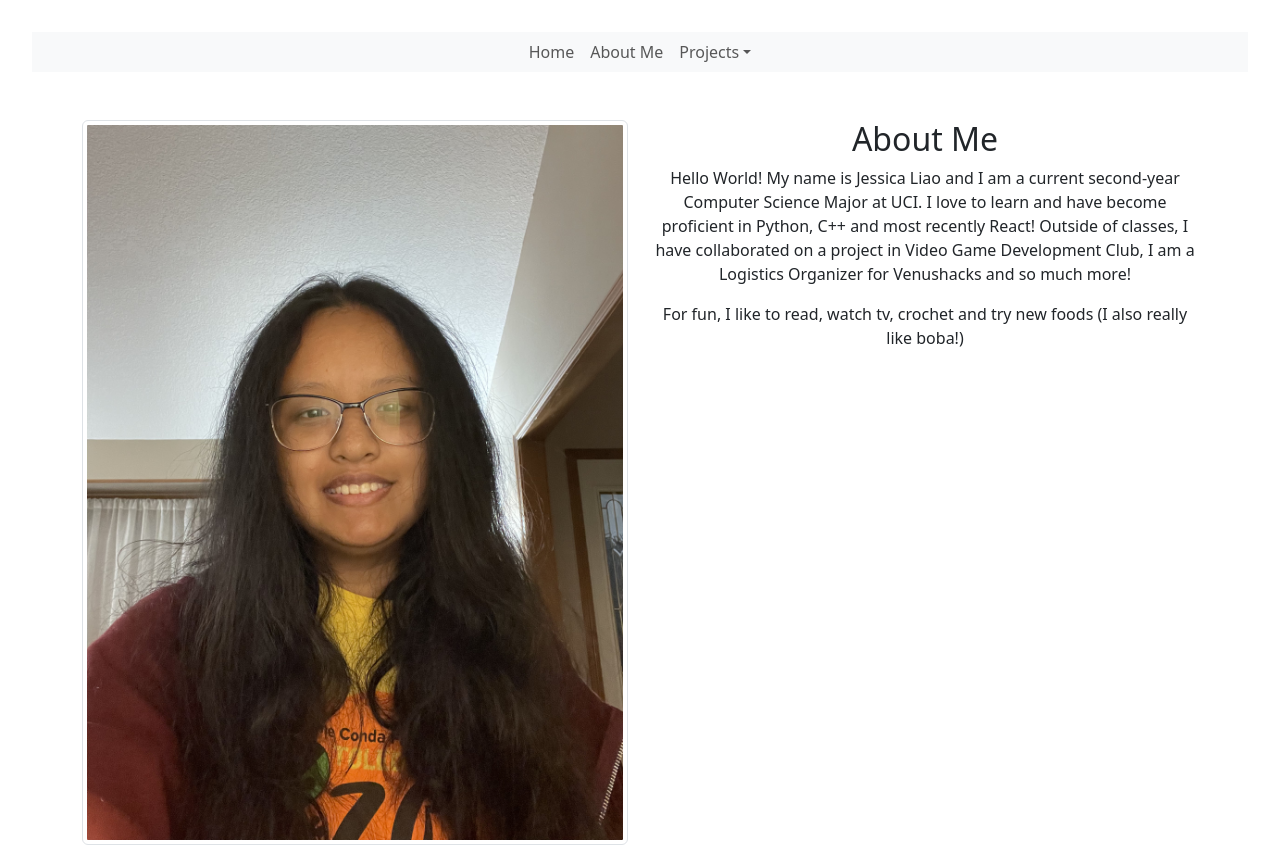
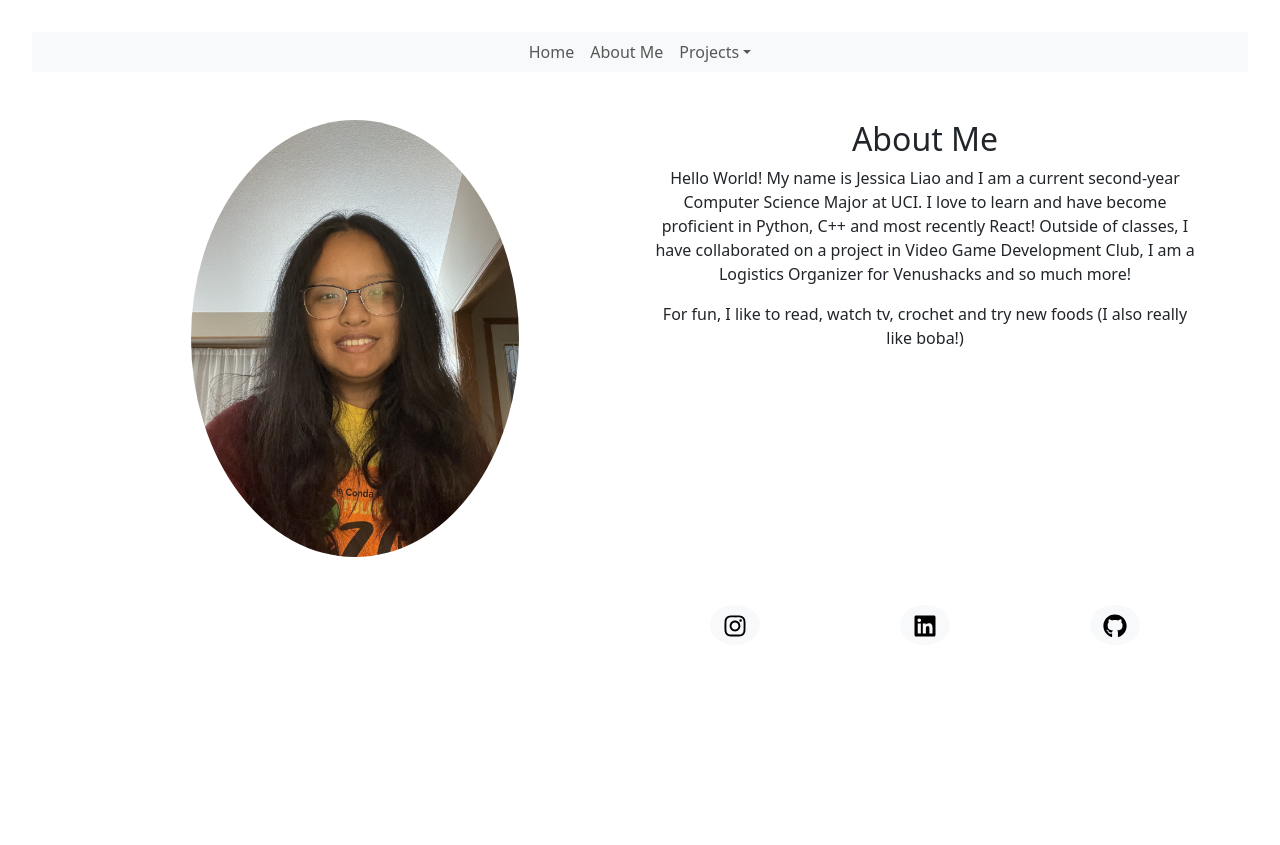
Before and after one commit to jessl314/JessicaL-Blog-Project, a React (Vite) app in the folder frontend/: page /about in a window 1280 px wide. Shown: the top 845 px of the page. After the commit the page ends 800 px from the top, so only its background shows below. Built offline with nearby package versions, Linux system fonts and the light colour scheme.

Commit message:
made my image an oval shape

```diff
--- a/frontend/src/pages/About.jsx
+++ b/frontend/src/pages/About.jsx
@@ -1,6 +1,7 @@
 import React from 'react'
 import 'bootstrap/dist/css/bootstrap.min.css';
 import { Card, Container, Row, Col } from "react-bootstrap"
+import Image from 'react-bootstrap/Image'
 import JessicaImage from '../assets/JessicaHeadShot.jpg'
 import './About.css'
 import SocialButtons from './AboutSocial';
@@ -12,7 +13,7 @@
       <Row className="align-items-start justify-content-center">
           <Col xs={12} md={6} className="d-flex justify-content-center mb-4">
            {/* card component, contains my picture and a link to my resume */}
-           <img src={JessicaImage} alt="..." class="img-thumbnail"></img>
+           <Image roundedCircle fluid src={JessicaImage} alt="me" width="60%" height = "60%"/>
           </Col>
           {/* my elevator pitch/about me */}
           <Col xs={12} md={6}>
```
